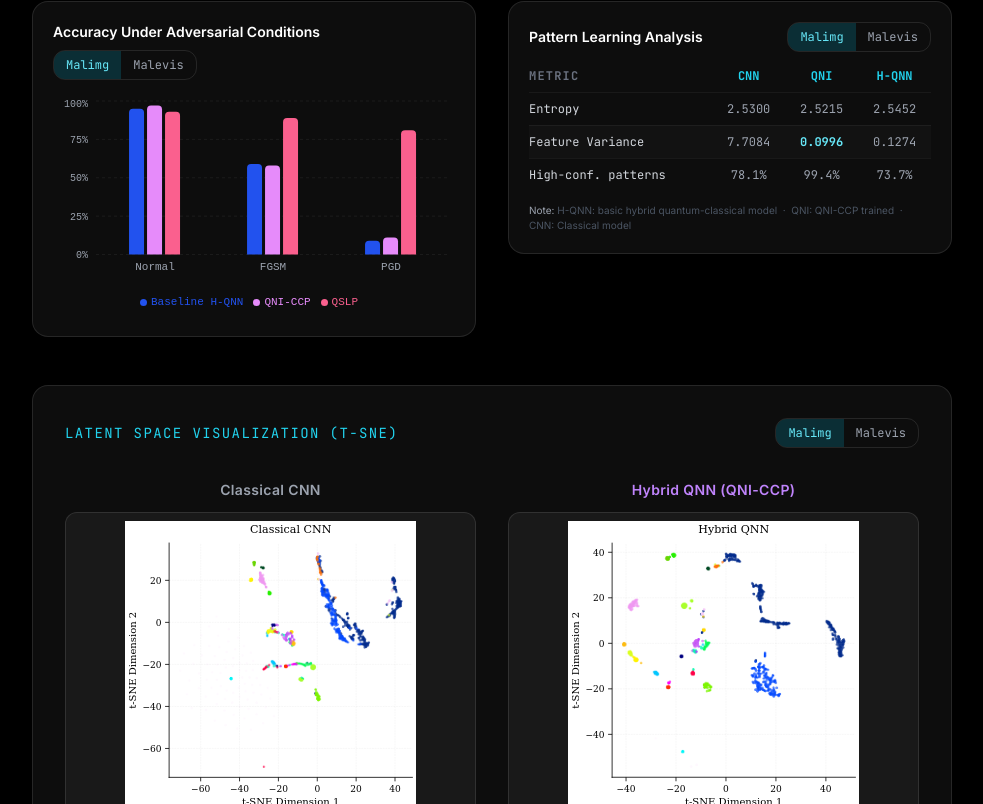
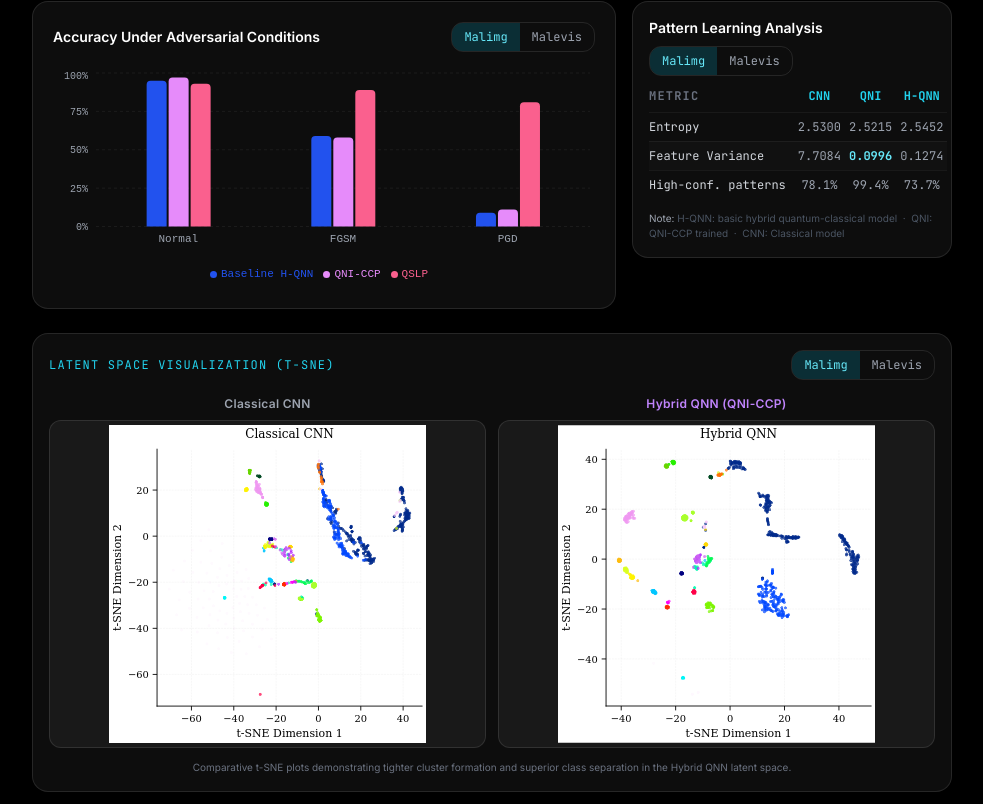
Before and after one commit to KATHAN-VYAS/MVP-ResearchPortfolio, a Next.js app: page /research in a window 1280 px wide. Shown: the part 1936-2740 px from the top of the page, without its empty margins (0-983 px from the left). Built offline with nearby package versions, Linux system fonts and the light colour scheme.

Commit message:
fixing diagrams and placements

```diff
--- a/app/research/page.tsx
+++ b/app/research/page.tsx
@@ -70,11 +70,11 @@ const projects = [
     abstract:
       'I developed QSLP, a hybrid quantum–classical framework for image-based malware detection designed to improve robustness against evolving and adversarial threats. The model integrates a novel latent-space defense mechanism, QNI-CCP, with a quantum neural layer and adversarial training. By combining latent-space perturbation and pixel-level defense, QSLP enhances generalization and resilience under FGSM and PGD attacks. This work explores practical quantum advantage for secure AI systems in the NISQ era.',
     keyContributions: [
-      { highlight: 'Designed QSLP', rest: ', a unified hybrid quantum–classical architecture for robust image-based malware detection.' },
-      { highlight: 'Proposed QNI-CCP', rest: ', a novel class-aware latent-space perturbation defense before quantum processing.' },
+      { highlight: 'Designed QSLP', rest: '- a unified hybrid quantum–classical architecture for robust image-based malware detection.' },
+      { highlight: 'Proposed QNI-CCP', rest: '- a novel class-aware latent-space perturbation defense before quantum processing.' },
       { highlight: 'Integrated dual-level robustness', rest: ' using latent-space defense and adversarial training (FGSM, PGD).' },
-      { highlight: 'Systematic benchmarking', rest: ' of CNN, QNN, and hybrid models under adversarial settings.' },
-      { highlight: 'Analyzed trade-offs', rest: ' between quantum expressivity, robustness, and computational overhead in NISQ devices.' },
+      { highlight: 'Systematic benchmarking', rest: 'of Classical and hybrid models under adversarial settings.' },
+      { highlight: 'Analyzed trade-offs', rest: 'between quantum expressivity, robustness, and computational overhead in NISQ devices.' },
     ],
 
     detailedInfo: [
@@ -374,17 +374,20 @@ function ResultsSection({ results }: { results: ResultsData }) {
   );
 
   return (
-    <div className="mt-8 grid grid-cols-1 xl:grid-cols-2 gap-8 items-start w-full">
+    <div className="mt-8 flex flex-col gap-6 w-full">
+
+      {/* ── Bar Chart + Pattern Learning Table side by side ── */}
+      <div className="flex flex-col lg:flex-row gap-4 items-start">
 
       {/* ── Bar Chart ── */}
-      <div className="bg-white/5 border border-white/10 rounded-2xl p-5">
+      <div className="flex-1 bg-white/5 border border-white/10 rounded-2xl p-5 min-w-0">
         <div className="flex items-center justify-between mb-4 flex-wrap gap-2">
           <h3 className="text-white font-semibold text-sm">Accuracy Under Adversarial Conditions</h3>
           <DatasetToggle />
         </div>
 
         <ResponsiveContainer width="100%" height={220}>
-          <BarChart data={chartData} barCategoryGap="28%" barGap={3}>
+          <BarChart data={chartData} barCategoryGap="18%" barGap={2}>
             <CartesianGrid strokeDasharray="3 3" stroke="rgba(255,255,255,0.06)" vertical={false} />
             <XAxis
               dataKey="condition"
@@ -422,16 +425,16 @@ function ResultsSection({ results }: { results: ResultsData }) {
                 dataKey={key}
                 fill={BAR_COLORS[key]}
                 radius={[4, 4, 0, 0]}
-                maxBarSize={32}
+                maxBarSize={20}
               />
             ))}
           </BarChart>
         </ResponsiveContainer>
       </div>
 
-      {/* ── Pattern Learning Table ── */}
-      <div className="bg-white/5 border border-white/10 rounded-2xl p-5 overflow-x-auto">
-        <div className="flex items-center justify-between mb-4 flex-wrap gap-2">
+        {/* Pattern Learning Table */}
+        <div className="lg:w-72 xl:w-80 bg-white/5 border border-white/10 rounded-2xl p-4 overflow-x-auto shrink-0">
+          <div className="flex items-center justify-between mb-3 flex-wrap gap-2">
             <h3 className="text-white font-semibold text-sm">Pattern Learning Analysis</h3>
             <DatasetToggle />
           </div>
@@ -439,11 +442,11 @@ function ResultsSection({ results }: { results: ResultsData }) {
           <table className="w-full text-xs font-mono border-collapse">
             <thead>
               <tr>
-              <th className="text-left text-gray-500 uppercase tracking-widest pb-2 pr-3">Metric</th>
+                <th className="text-left text-gray-500 uppercase tracking-widest pb-2 pr-2">Metric</th>
                 {tableColumns.map(({ header }, i) => (
                   <th
                     key={i}
-                  className={`text-center pb-2 px-2 ${
+                    className={`text-center pb-2 px-1 ${
                       tableDataset === 'malimg' ? 'text-cyan-400' : 'text-purple-400'
                     }`}
                   >
@@ -458,13 +461,13 @@ function ResultsSection({ results }: { results: ResultsData }) {
                   key={i}
                   className={`border-t border-white/5 ${i % 2 === 0 ? '' : 'bg-white/[0.02]'}`}
                 >
-                <td className="py-2 pr-3 text-gray-300 whitespace-nowrap">{row.metric}</td>
+                  <td className="py-1.5 pr-2 text-gray-300 whitespace-nowrap">{row.metric}</td>
                   {tableColumns.map(({ key }, j) => {
                     const isQni = key.toLowerCase().includes('qni') && row.highlight === 'qni';
                     return (
                       <td
                         key={j}
-                      className={`text-center py-2 px-2 ${
+                        className={`text-center py-1.5 px-1 ${
                           isQni ? 'text-cyan-300 font-bold' : 'text-gray-400'
                         }`}
                       >
@@ -483,22 +486,24 @@ function ResultsSection({ results }: { results: ResultsData }) {
           </p>
         </div>
 
-      {/* ── t-SNE Latent Space Visualizations ── */}
-      <div className="col-span-1 xl:col-span-2 bg-white/5 p-6 md:p-8 rounded-2xl border border-white/10 mt-4">
-        <div className="flex flex-col sm:flex-row justify-between items-start sm:items-center gap-4 mb-8">
-          <h4 className="text-cyan-400 font-mono text-sm tracking-widest uppercase">
+      </div>
+
+      {/* ── t-SNE Latent Space Visualizations (full width) ── */}
+      <div className="bg-white/5 p-4 rounded-2xl border border-white/10">
+        <div className="flex flex-col sm:flex-row justify-between items-start sm:items-center gap-3 mb-4">
+          <h4 className="text-cyan-400 font-mono text-xs tracking-widest uppercase">
             Latent Space Visualization (t-SNE)
           </h4>
           <DatasetToggle />
         </div>
 
-        <div className="grid grid-cols-1 md:grid-cols-2 gap-4 md:gap-8">
+        <div className="grid grid-cols-2 gap-3">
           {/* Left — Classical CNN */}
           <div>
-            <p className="text-gray-400 text-center mb-3 text-sm font-semibold tracking-wide">
+            <p className="text-gray-400 text-center mb-2 text-xs font-semibold tracking-wide">
               Classical CNN
             </p>
-            <div className="relative w-full aspect-square md:aspect-[4/3] bg-white/5 rounded-xl overflow-hidden border border-white/10 p-2">
+            <div className="relative w-full aspect-[4/3] bg-white/5 rounded-xl overflow-hidden border border-white/10">
               <Image
                 src={
                   dataset === 'malimg'
@@ -507,17 +512,17 @@ function ResultsSection({ results }: { results: ResultsData }) {
                 }
                 alt="Classical CNN t-SNE"
                 fill
-                className="object-contain p-2"
+                className="object-contain p-1"
               />
             </div>
           </div>
 
           {/* Right — Hybrid QNN */}
           <div>
-            <p className="text-purple-400 text-center mb-3 text-sm font-semibold tracking-wide">
+            <p className="text-purple-400 text-center mb-2 text-xs font-semibold tracking-wide">
               Hybrid QNN (QNI-CCP)
             </p>
-            <div className="relative w-full aspect-square md:aspect-[4/3] bg-white/5 rounded-xl overflow-hidden border border-white/10 p-2">
+            <div className="relative w-full aspect-[4/3] bg-white/5 rounded-xl overflow-hidden border border-white/10">
               <Image
                 src={
                   dataset === 'malimg'
@@ -526,15 +531,14 @@ function ResultsSection({ results }: { results: ResultsData }) {
                 }
                 alt="Hybrid QNN t-SNE"
                 fill
-                className="object-contain p-2"
+                className="object-contain p-1"
               />
             </div>
           </div>
         </div>
 
-        <p className="text-gray-500 text-xs text-center mt-6">
-          Comparative t-SNE plots demonstrating tighter cluster formation (compactness) and superior
-          class separation in the Hybrid QNN latent space.
+        <p className="text-gray-500 text-[10px] text-center mt-3">
+          Comparative t-SNE plots demonstrating tighter cluster formation and superior class separation in the Hybrid QNN latent space.
         </p>
       </div>
 
```
Lines whose indentation alone changed are shown as unchanged.
